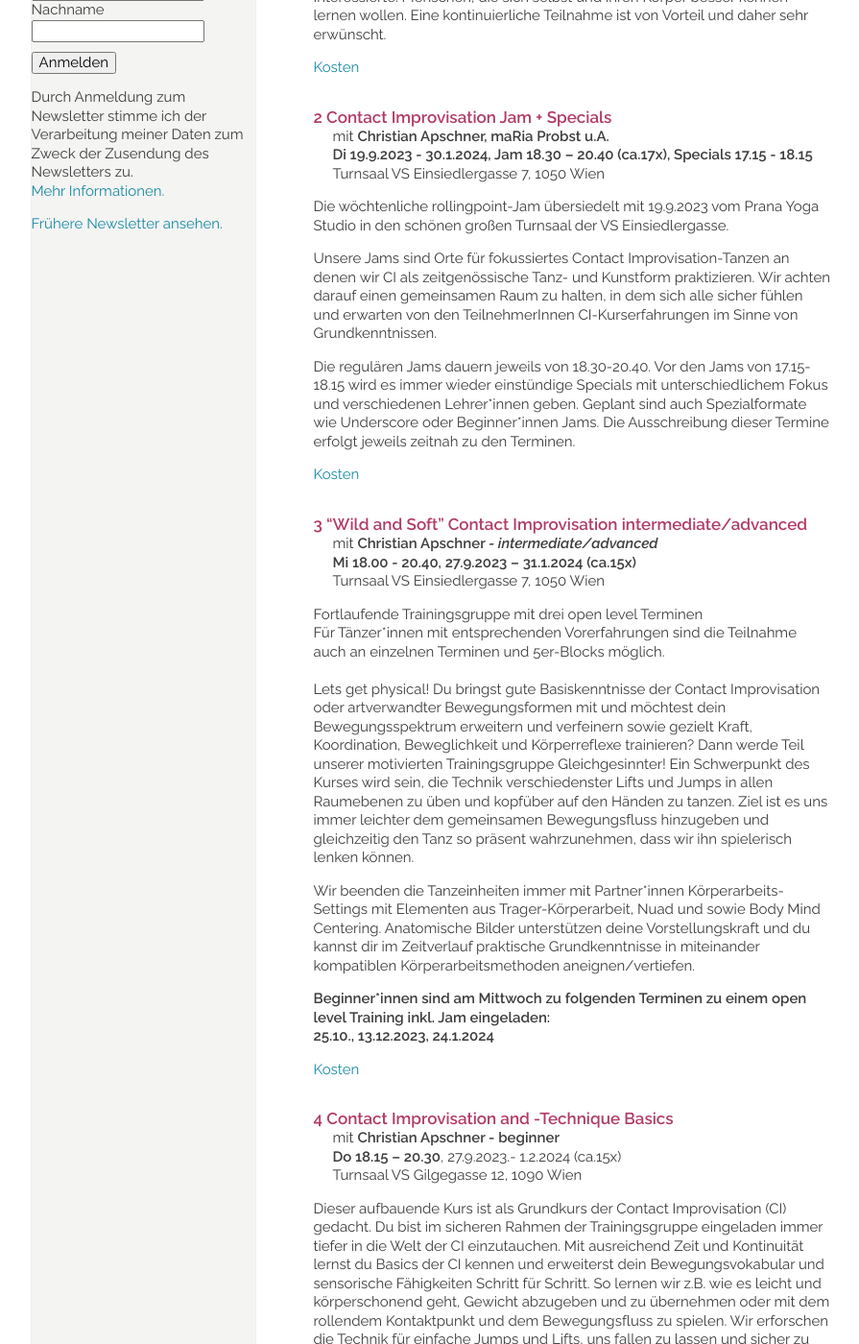
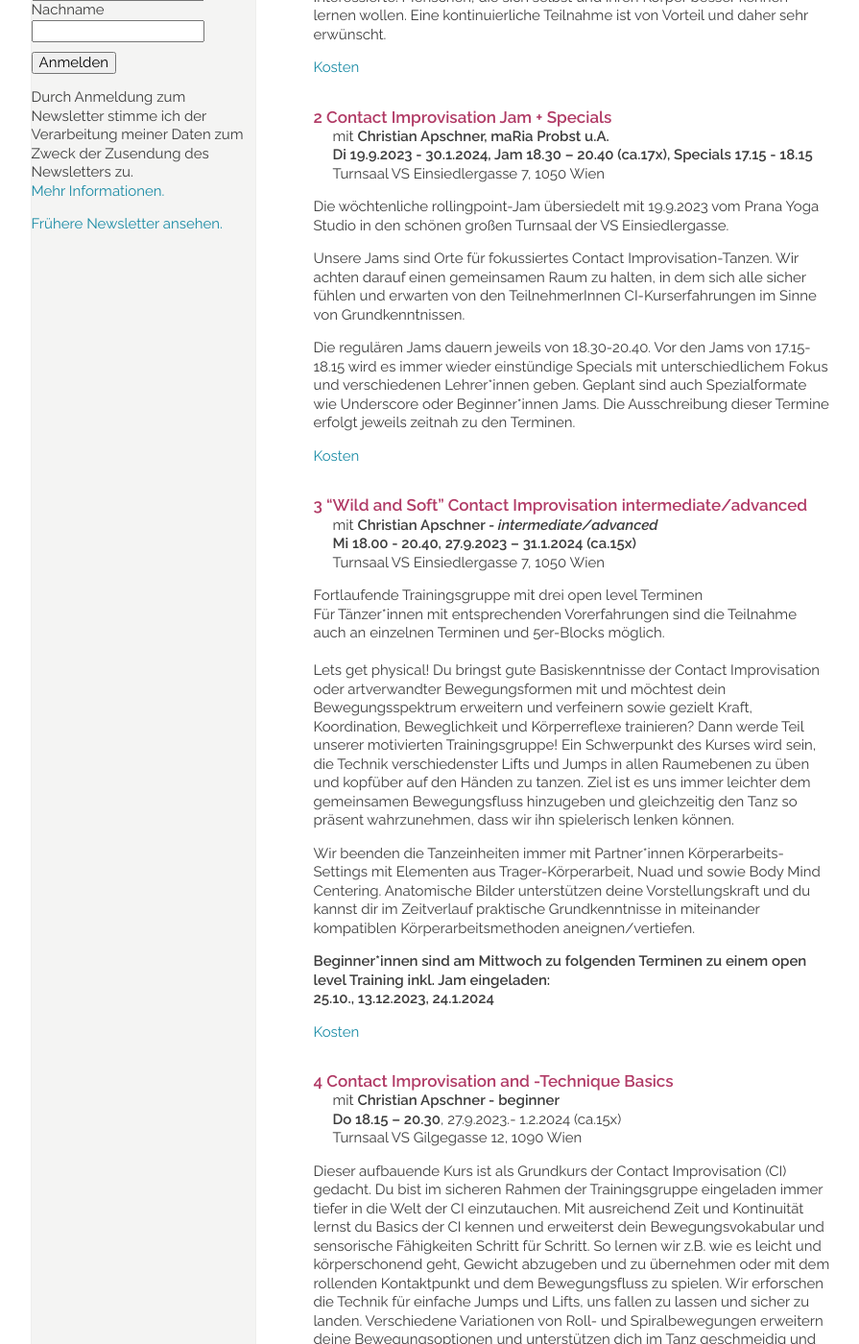
Before and after one commit to manulari/rollingpointat, a Jekyll site: the page built from _pages_de/kurse.md, in a window 1280 px wide and 1400 px high, scrolled down 1078 px. Shown: the whole window at 96% size, without its empty margins (152-1047 px from the left). Built offline with Jekyll 4.4.1, drawn with Linux system fonts in a browser that asks for light colours; comment, search, counter and statistics services are not loaded; some of the changed text lies outside the part shown.

Commit message:
Update page (de) “kurse”

```diff
--- a/_pages_de/kurse.md
+++ b/_pages_de/kurse.md
@@ -50,7 +50,7 @@ Turnsaal VS Einsiedlergasse 7, 1050 Wien
 
 Die wöchtenliche rollingpoint-Jam übersiedelt mit 19.9.2023 vom Prana Yoga Studio in den schönen großen Turnsaal der VS Einsiedlergasse.
 
-Unsere Jams sind Orte für fokussiertes Contact Improvisation-Tanzen an denen wir CI als zeitgenössische Tanz- und Kunstform praktizieren. Wir achten darauf einen gemeinsamen Raum zu halten, in dem sich alle sicher fühlen und erwarten von den TeilnehmerInnen CI-Kurserfahrungen im Sinne von Grundkenntnissen.
+Unsere Jams sind Orte für fokussiertes Contact Improvisation-Tanzen. Wir achten darauf einen gemeinsamen Raum zu halten, in dem sich alle sicher fühlen und erwarten von den TeilnehmerInnen CI-Kurserfahrungen im Sinne von Grundkenntnissen.
 
 Die regulären Jams dauern jeweils von 18.30-20.40. Vor den Jams von 17.15-18.15 wird es immer wieder einstündige Specials mit unterschiedlichem Fokus und verschiedenen Lehrer\*innen geben. Geplant sind auch Spezialformate wie Underscore oder Beginner\*innen Jams. Die Ausschreibung dieser Termine erfolgt jeweils zeitnah zu den Terminen.
 
@@ -67,7 +67,7 @@ Turnsaal VS Einsiedlergasse 7, 1050 Wien
 Fortlaufende Trainingsgruppe mit drei open level Terminen\
 Für Tänzer*innen mit entsprechenden Vorerfahrungen sind die Teilnahme auch an einzelnen Terminen und 5er-Blocks möglich.\
 \
-Lets get physical! Du bringst gute Basiskenntnisse der Contact Improvisation oder artverwandter Bewegungsformen mit und möchtest dein Bewegungsspektrum erweitern und verfeinern sowie gezielt Kraft, Koordination, Beweglichkeit und Körperreflexe trainieren? Dann werde Teil unserer motivierten Trainingsgruppe Gleichgesinnter! Ein Schwerpunkt des Kurses wird sein, die Technik verschiedenster Lifts und Jumps in allen Raumebenen zu üben und kopfüber auf den Händen zu tanzen. Ziel ist es uns immer leichter dem gemeinsamen Bewegungsfluss hinzugeben und gleichzeitig den Tanz so präsent wahrzunehmen, dass wir ihn spielerisch lenken können.
+Lets get physical! Du bringst gute Basiskenntnisse der Contact Improvisation oder artverwandter Bewegungsformen mit und möchtest dein Bewegungsspektrum erweitern und verfeinern sowie gezielt Kraft, Koordination, Beweglichkeit und Körperreflexe trainieren? Dann werde Teil unserer motivierten Trainingsgruppe! Ein Schwerpunkt des Kurses wird sein, die Technik verschiedenster Lifts und Jumps in allen Raumebenen zu üben und kopfüber auf den Händen zu tanzen. Ziel ist es uns immer leichter dem gemeinsamen Bewegungsfluss hinzugeben und gleichzeitig den Tanz so präsent wahrzunehmen, dass wir ihn spielerisch lenken können.
 
 Wir beenden die Tanzeinheiten immer mit Partner*innen Körperarbeits-Settings mit Elementen aus Trager-Körperarbeit, Nuad und sowie Body Mind Centering.  Anatomische Bilder unterstützen deine Vorstellungskraft und du kannst dir im Zeitverlauf praktische Grundkenntnisse in miteinander kompatiblen Körperarbeitsmethoden aneignen/vertiefen.
 
@@ -84,7 +84,7 @@ mit **Christian Apschner - beginner**\
 **Do 18.15 – 20.30**, 27.9.2023.- 1.2.2024 (ca.15x)\
 Turnsaal VS Gilgegasse 12, 1090 Wien
 
-Dieser aufbauende Kurs ist als Grundkurs der Contact Improvisation (CI) gedacht. Du bist im sicheren Rahmen der Trainingsgruppe eingeladen immer tiefer in die Welt der CI einzutauchen. Mit ausreichend Zeit und Kontinuität lernst du Basics der CI kennen und erweiterst dein Bewegungsvokabular und sensorische Fähigkeiten Schritt für Schritt. So lernen wir z.B. wie es leicht und körperschonend geht, Gewicht abzugeben und zu übernehmen oder mit dem rollendem Kontaktpunkt und dem Bewegungsfluss zu spielen. Wir erforschen die Technik für einfache Jumps und Lifts, uns fallen zu lassen und sicher zu landen. Verschiedene Variationen von Roll- und Spiralbewegungen erweitern deine Bewegungsoptionen und unterstützen dich im Tanz geschmeidig und durchlässig zu werden.
+Dieser aufbauende Kurs ist als Grundkurs der Contact Improvisation (CI) gedacht. Du bist im sicheren Rahmen der Trainingsgruppe eingeladen immer tiefer in die Welt der CI einzutauchen. Mit ausreichend Zeit und Kontinuität lernst du Basics der CI kennen und erweiterst dein Bewegungsvokabular und sensorische Fähigkeiten Schritt für Schritt. So lernen wir z.B. wie es leicht und körperschonend geht, Gewicht abzugeben und zu übernehmen oder mit dem rollenden Kontaktpunkt und dem Bewegungsfluss zu spielen. Wir erforschen die Technik für einfache Jumps und Lifts, uns fallen zu lassen und sicher zu landen. Verschiedene Variationen von Roll- und Spiralbewegungen erweitern deine Bewegungsoptionen und unterstützen dich im Tanz geschmeidig und durchlässig zu werden.
 
 Nicht zuletzt verstehen wir die Contact Improvisation auch als eine Form von nonverbaler Kommunikation und Begegnung, in der wir lernen auf unsere eigenen körperlich-mentalen Bedürfnisse und Grenzen und die unserer TanzpartnerInnen gleichermaßen zu achten. In verbalen Feedback-Runden möchten wir diesen Erfahrungen zusätzlich Raum geben.
 
```
